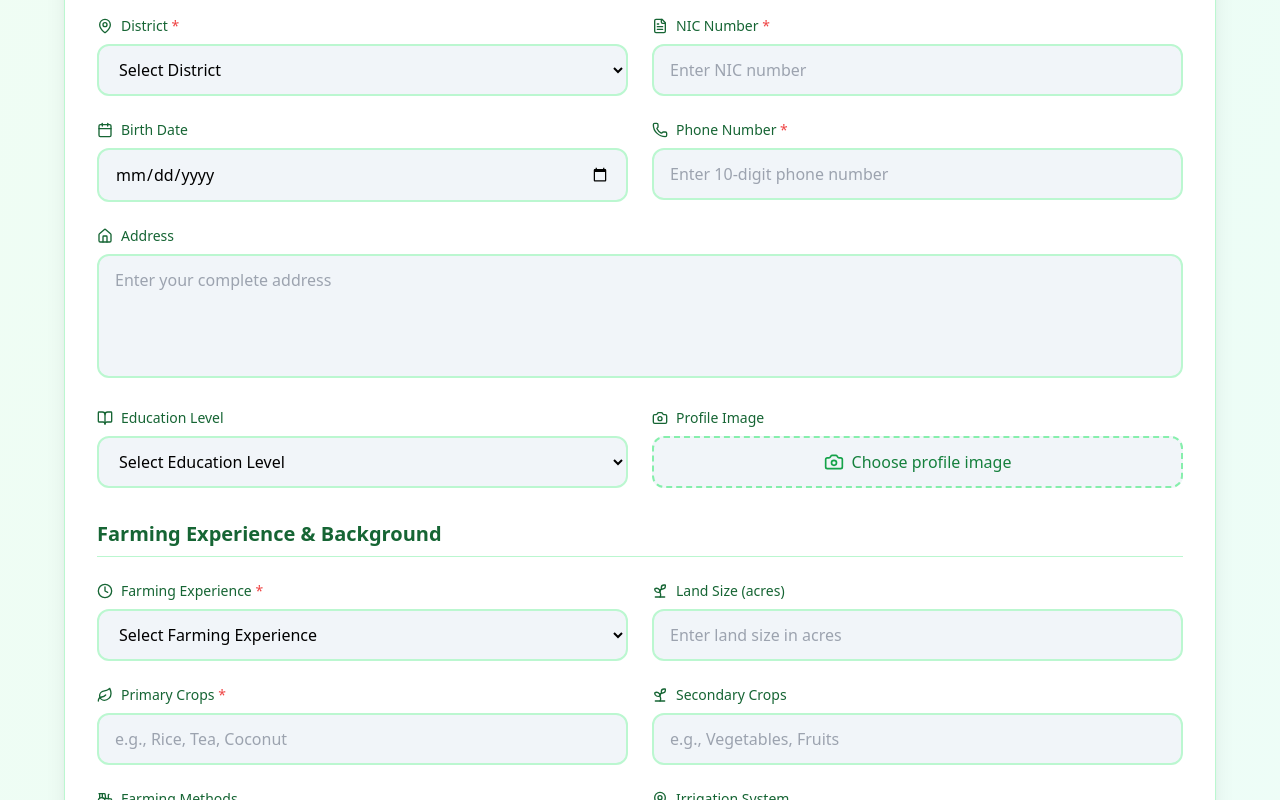
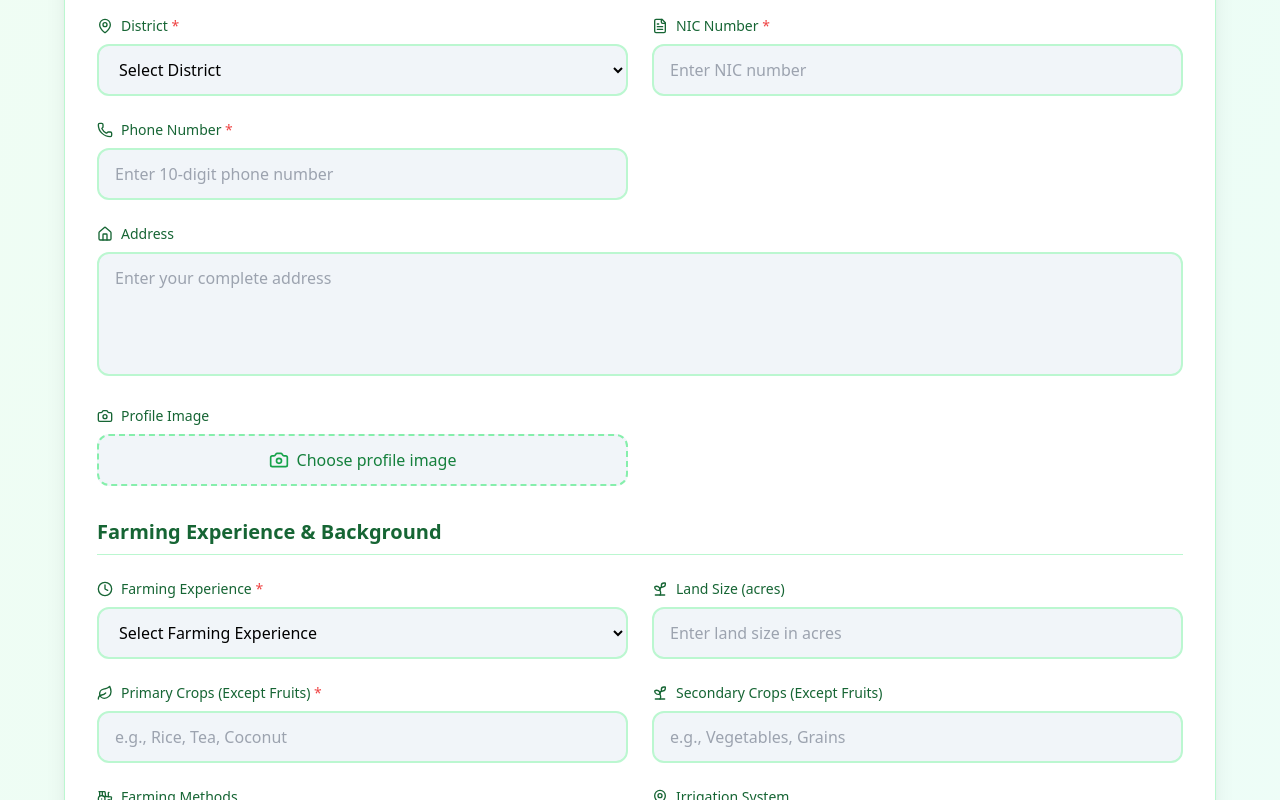
Before and after one commit to SeniruR/Agrovia, a React (Vite) app: page /signup/farmer in a window 1280 px wide. Shown: the part 580-1380 px from the top of the page. Built offline with nearby package versions, Linux system fonts and the light colour scheme.

Commit message:
signup pages minor changes added

```diff
--- a/package.json
+++ b/package.json
@@ -15,21 +15,17 @@
     "@emotion/styled": "^11.14.0",
     "@mui/icons-material": "^7.1.2",
     "@mui/material": "^7.1.2",
-
-    "@tailwindcss/vite": "^4.1.10",
-    "lucide-react": "^0.523.0",
-
     "@tailwindcss/line-clamp": "^0.4.4",
     "@tailwindcss/vite": "^4.1.10",
     "@tiptap/extension-image": "^2.23.0",
     "@tiptap/react": "^2.23.0",
     "@tiptap/starter-kit": "^2.23.0",
     "lucide-react": "^0.522.0",
-
     "mui": "^0.0.1",
     "react": "^19.1.0",
     "react-dom": "^19.1.0",
     "react-router-dom": "^7.6.2",
+    "react-select": "^5.10.1",
     "recharts": "^3.0.1"
   },
   "devDependencies": {
--- a/src/pages/FarmerSignup.jsx
+++ b/src/pages/FarmerSignup.jsx
@@ -1,5 +1,6 @@
 import React, { useState, useCallback } from 'react';
 import { useNavigate } from 'react-router-dom';
+import Select from 'react-select';
 import {
   User,
   Mail,
@@ -114,7 +115,8 @@ const FarmerSignup = () => {
     'Precision Agriculture',
     'Sustainable Agriculture',
     'Hydroponic',
-    'Mixed Methods'
+    'Mixed Methods',
+    'Other'
   ];
 
   // Irrigation system options
@@ -125,7 +127,8 @@ const FarmerSignup = () => {
     'Flood Irrigation',
     'Canal Irrigation',
     'Well Water',
-    'Mixed Systems'
+    'Mixed Systems',
+    'Other'
   ];
 
   // Soil type options
@@ -136,7 +139,8 @@ const FarmerSignup = () => {
     'Silt',
     'Peaty',
     'Chalky',
-    'Mixed'
+    'Mixed',
+    'Other'
   ];
 
   // Education level options
@@ -160,6 +164,17 @@ const FarmerSignup = () => {
     'Rs. 1,000,000 - 2,000,000',
     'Above Rs. 2,000,000'
   ];
+
+
+  const gramasewaDivisions = [
+    { value: 'Colombo 01', label: 'Colombo 01' },
+    { value: 'Kaduwela', label: 'Kaduwela' },
+    { value: 'Maharagama', label: 'Maharagama' },
+    { value: 'Gampaha', label: 'Gampaha' },
+    { value: 'Negombo', label: 'Negombo' },
+  // Add more divisions as needed
+  ];
+
 
   const handleInputChange = useCallback((e) => {
   const { name, value, files } = e.target;
@@ -327,7 +342,27 @@ const FarmerSignup = () => {
           {icon && React.createElement(icon, { className: "w-4 h-4" })}
           <span>{label} {required && <span className="text-red-500">*</span>}</span>
         </label>
-        {options ? (
+        {options && props.isSearchable ? (
+          <Select
+            name={name}
+            value={options.find(opt => opt.value === fieldValue) || null}
+            onChange={selected => handleInputChange({ target: { name, value: selected ? selected.value : '' } })}
+            options={options}
+            placeholder={`Search ${label}`}
+            classNamePrefix="react-select"
+            isSearchable
+            styles={{
+              control: (base, state) => ({
+                ...base,
+                borderColor: errors[name] ? '#ef4444' : '#bbf7d0',
+                backgroundColor: errors[name] ? '#fef2f2' : '#f1f5f9',
+                borderRadius: '0.75rem',
+                minHeight: '48px',
+                boxShadow: state.isFocused ? '0 0 0 2px #22c55e' : undefined,
+              }),
+            }}
+          />
+        ) : options ? (
           <select
             name={name}
             value={fieldValue}
@@ -338,9 +373,19 @@ const FarmerSignup = () => {
             {...props}
           >
             <option value="">Select {label}</option>
-            {options.map(option => (
-              <option key={option} value={option}>{option}</option>
-            ))}
+            {options.map(option =>
+              typeof option === 'object' && option !== null
+                ? (
+                  <option key={option.value} value={option.value}>
+                    {option.label}
+                  </option>
+                )
+                : (
+                  <option key={option} value={option}>
+                    {option}
+                  </option>
+                )
+            )}
           </select>
         ) : type === 'textarea' ? (
           <textarea
@@ -695,12 +740,6 @@ const FarmerSignup = () => {
 
               <div className="grid md:grid-cols-2 gap-6">
                 <InputField
-                  icon={Calendar}
-                  label="Birth Date"
-                  name="birthDate"
-                  type="date"
-                />
-                <InputField
                   icon={Phone}
                   label="Phone Number"
                   name="phoneNumber"
@@ -718,12 +757,6 @@ const FarmerSignup = () => {
               />
 
               <div className="grid md:grid-cols-2 gap-6">
-                <InputField
-                  icon={BookOpen}
-                  label="Education Level"
-                  name="educationLevel"
-                  options={educationOptions}
-                />
                 <InputField
                   icon={Camera}
                   label="Profile Image"
@@ -759,16 +792,16 @@ const FarmerSignup = () => {
               <div className="grid md:grid-cols-2 gap-6">
                 <InputField
                   icon={Leaf}
-                  label="Primary Crops"
+                  label="Primary Crops (Except Fruits)"
                   name="primaryCrops"
                   required
                   placeholder="e.g., Rice, Tea, Coconut"
                 />
                 <InputField
                   icon={Sprout}
-                  label="Secondary Crops"
+                  label="Secondary Crops (Except Fruits)"
                   name="secondaryCrops"
-                  placeholder="e.g., Vegetables, Fruits"
+                  placeholder="e.g., Vegetables, Grains"
                 />
               </div>
 
@@ -906,8 +939,11 @@ const FarmerSignup = () => {
                 label="Division of Gramasewa Niladari"
                 name="divisionGramasewaNumber"
                 required
-                placeholder="Enter your Gramasewa Niladari division"
+                placeholder="Search your Gramasewa Niladari division"
+                options={gramasewaDivisions} // array of divisions
+                isSearchable={true} // if supported
               />
+
               <div className="space-y-2">
                 <InputField
                   icon={Users}
--- a/src/pages/Signup.jsx
+++ b/src/pages/Signup.jsx
@@ -204,22 +204,6 @@ function signup() {
                       }`}>
                         {role.description}
                       </p>
-
-                      {/* Features List */}
-                      <div className="space-y-2">
-                        {role.features.map((feature, idx) => (
-                          <div key={idx} className="flex items-center space-x-2">
-                            <div className={`w-1.5 h-1.5 rounded-full transition-all duration-500 ${
-                              isSelected ? 'bg-green-500' : 'bg-green-400'
-                            }`} />
-                            <span className={`text-xs transition-all duration-500 ${
-                              isSelected ? 'text-green-700' : 'text-slate-600'
-                            }`}>
-                              {feature}
-                            </span>
-                          </div>
-                        ))}
-                      </div>
                     </div>
 
                     {/* Hover Effect */}
--- a/src/pages/TransporterSignup.jsx
+++ b/src/pages/TransporterSignup.jsx
@@ -348,12 +348,6 @@ const TransporterSignup = () => {
 
                             <div className="grid md:grid-cols-2 gap-6">
                                 <InputField
-                                    icon={Calendar}
-                                    label="Birth Date"
-                                    name="birthDate"
-                                    type="date"
-                                />
-                                <InputField
                                     icon={Phone}
                                     label="Phone Number"
                                     name="phoneNumber"
```
Also changed, not shown: 1 other file (tests, documents, lock files or other folders).
